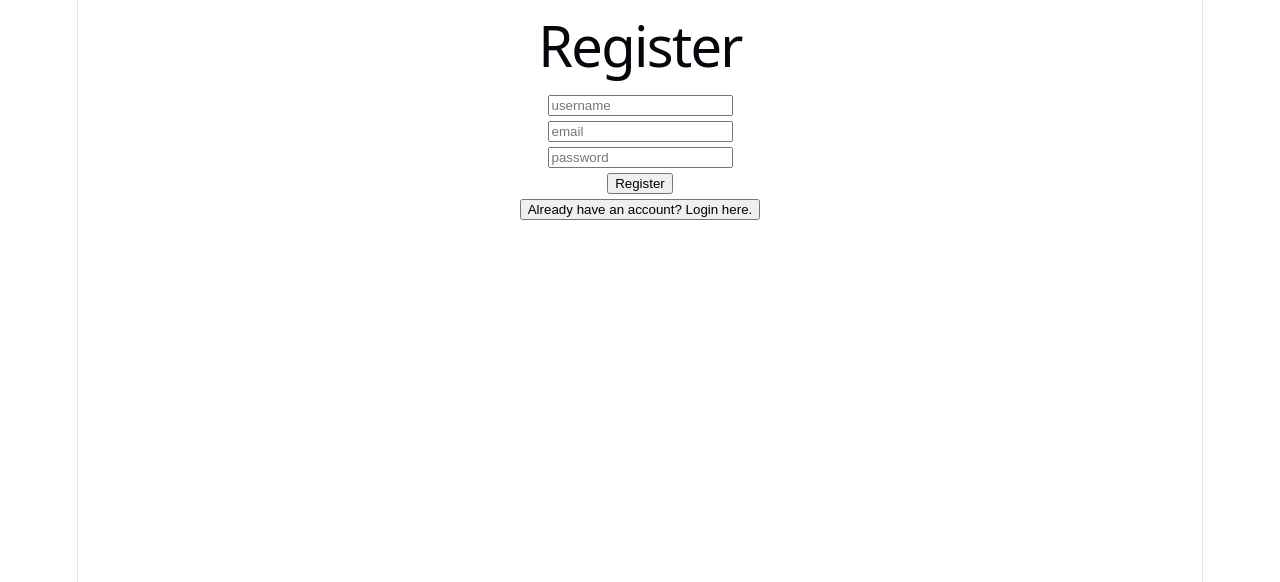
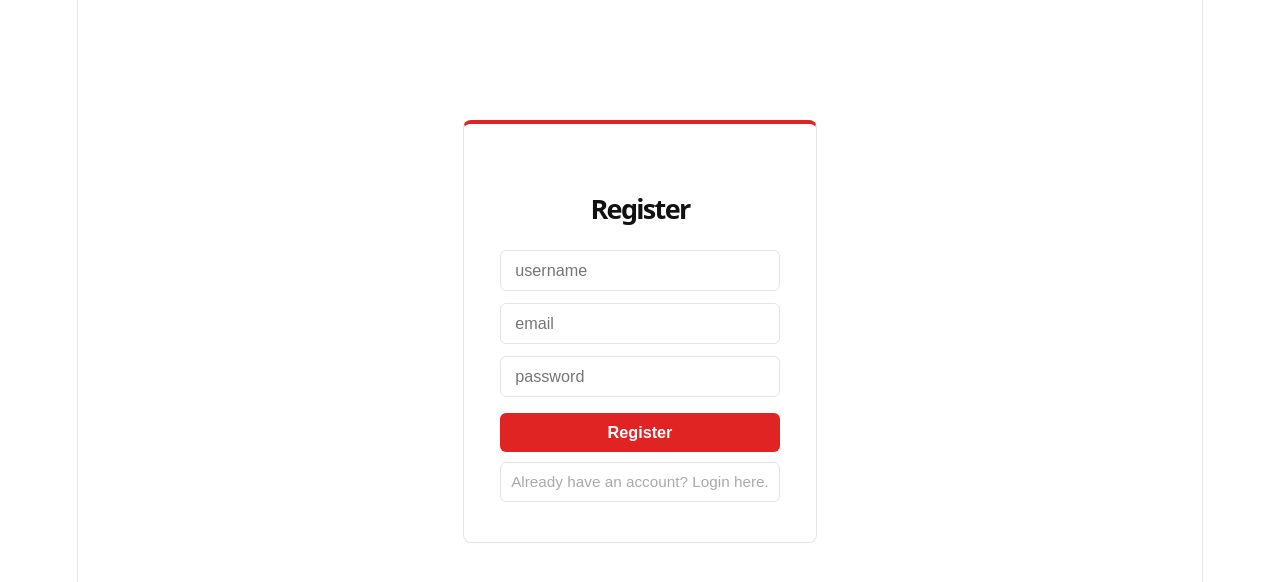
Before and after one commit to Christianvdev/JobTracker, a React app in the folder frontend/: page /register in a window 1280 px wide. Shown: the top 582 px of the page. Built offline with nearby package versions, Linux system fonts and the light colour scheme; the HTML template or start-up script is replaced by a standard one.

Commit message:
Added simple CSS

```diff
--- a/frontend/src/pages/Dashboard.jsx
+++ b/frontend/src/pages/Dashboard.jsx
@@ -1,6 +1,9 @@
+import '../styles/Dashboard.css'
+
 import { useEffect, useState } from 'react'
 import api from '../../api/axios'
 import { useNavigate, useParams } from 'react-router-dom'
+
 
 
 const DashboardPage = () => {
@@ -51,8 +54,6 @@ const DashboardPage = () => {
         }
 
 
-
-
         const statusLabels = {
             1: "Applied",
             2: "Interviewing",
@@ -64,10 +65,11 @@ const DashboardPage = () => {
 
 
      return(
-            <div>
+            <div className="dashboard">
             <h1>applications</h1>
             {applications.map(app => (
-                    <div key={app.id}>
+                <div className="job-card" key={app.id}>
+
                     <h3>Company Name:</h3>
                     <p>{app.company_name}</p>
 
@@ -76,18 +78,24 @@ const DashboardPage = () => {
 
                     <h3>Date applied</h3>
                     <p>{app.date_applied}</p>
+
                     <button onClick={() => setExpandedId(expandedId === app.id ? null : app.id)}>
                         {expandedId === app.id ? "Hide Notes" : "Show Notes"}
                     </button>
+
                     {expandedId === app.id && <p>{app.notes}</p>}
                     <br/>
+
                     <h1>status:</h1>
                     <p>{statusLabels[app.status]}</p>
                     <br/>
+
+                    <div className="card-actions">
                         <button onClick={() => RemoveJob(app.id)}>remove</button>
                         <button onClick={() => navigate(`/edit-job/${app.id}`)}>edit</button>
                     </div>
 
+                </div>
             ))}
 
             <br/>
--- a/frontend/src/pages/Login.jsx
+++ b/frontend/src/pages/Login.jsx
@@ -1,3 +1,5 @@
+import '../styles/Login.css'
+
 import { useEffect, useState } from "react"
 import api from '../../api/axios'
 import {Navigate, useNavigate} from 'react-router-dom'
@@ -24,7 +26,6 @@ const LoginPage = () => {
             })
             localStorage.setItem('access_token', response.data.access)
             localStorage.setItem('refresh_token', response.data.refresh)
-            alert("Logged in!")
             navigate('/dashboard')
         }
         catch(err){
@@ -39,7 +40,7 @@ const LoginPage = () => {
     }
 
     return(
-        <div>
+        <div className="login">
             <h1>Login</h1>
             <input
                 placeholder="username"
--- a/frontend/src/pages/register.jsx
+++ b/frontend/src/pages/register.jsx
@@ -1,3 +1,5 @@
+import '../styles/Register.css'
+
 import { useState } from "react"
 import api from '../../api/axios'
 import {useNavigate} from 'react-router-dom'
@@ -32,7 +34,7 @@ const RegisterPage = () => {
 
 
     return(
-        <div>
+        <div className='register'>
             <h1>Register</h1>
             <input
                 placeholder="username"
--- /dev/null
+++ b/frontend/src/styles/Dashboard.css
@@ -0,0 +1,150 @@
+@import url('https://fonts.googleapis.com/css2?family=Inter:wght@400;500;600;700&display=swap');
+
+* {
+  box-sizing: border-box;
+  margin: 0;
+  padding: 0;
+}
+
+body {
+  background-color: #ffffff;
+  color: #111111;
+  font-family: 'Inter', sans-serif;
+}
+
+.dashboard {
+  max-width: 720px;
+  margin: 0 auto;
+  padding: 48px 24px;
+}
+
+.dashboard > h1 {
+  font-size: 1.8rem;
+  font-weight: 700;
+  color: #111111;
+  margin-bottom: 32px;
+  text-transform: capitalize;
+}
+
+/* ── Job card ── */
+.job-card {
+  border: 1px solid #e5e5e5;
+  border-left: 4px solid #e02424;
+  border-radius: 8px;
+  padding: 20px 24px;
+  margin-bottom: 14px;
+}
+
+.job-card h3 {
+  font-size: 0.7rem;
+  font-weight: 600;
+  text-transform: uppercase;
+  letter-spacing: 0.08em;
+  color: #aaaaaa;
+  margin-top: 14px;
+  margin-bottom: 3px;
+}
+
+.job-card h3:first-child {
+  margin-top: 0;
+}
+
+.job-card p {
+  font-size: 0.92rem;
+  color: #222222;
+}
+
+.job-card h1 {
+  font-size: 0.7rem;
+  font-weight: 600;
+  text-transform: uppercase;
+  letter-spacing: 0.08em;
+  color: #aaaaaa;
+  margin-top: 14px;
+  margin-bottom: 3px;
+}
+
+/* ── Notes toggle ── */
+.job-card > button {
+  margin-top: 12px;
+  background: transparent;
+  border: none;
+  color: #e02424;
+  font-size: 0.82rem;
+  font-weight: 500;
+  cursor: pointer;
+  padding: 0;
+  display: block;
+  text-decoration: underline;
+  text-underline-offset: 3px;
+}
+
+.job-card > button:hover {
+  color: #b81c1c;
+}
+
+/* ── Card actions ── */
+.card-actions {
+  display: flex;
+  gap: 8px;
+  margin-top: 16px;
+}
+
+.card-actions button {
+  padding: 6px 16px;
+  border-radius: 6px;
+  font-size: 0.8rem;
+  font-weight: 500;
+  cursor: pointer;
+  transition: all 0.15s ease;
+  border: 1px solid #e5e5e5;
+  background: transparent;
+  color: #555555;
+}
+
+.card-actions button:first-child {
+  border-color: #e02424;
+  color: #e02424;
+}
+
+.card-actions button:first-child:hover {
+  background: #e02424;
+  color: #ffffff;
+}
+
+.card-actions button:last-child:hover {
+  background: #f5f5f5;
+}
+
+/* ── Bottom buttons ── */
+.dashboard > button {
+  margin-top: 10px;
+  margin-right: 10px;
+  padding: 10px 22px;
+  border-radius: 6px;
+  font-size: 0.85rem;
+  font-weight: 600;
+  cursor: pointer;
+  transition: all 0.15s ease;
+}
+
+.dashboard > button:nth-of-type(1) {
+  background: #e02424;
+  color: #ffffff;
+  border: none;
+}
+
+.dashboard > button:nth-of-type(1):hover {
+  background: #b81c1c;
+}
+
+.dashboard > button:nth-of-type(2) {
+  background: transparent;
+  border: 1px solid #e5e5e5;
+  color: #aaaaaa;
+}
+
+.dashboard > button:nth-of-type(2):hover {
+  border-color: #aaaaaa;
+  color: #555555;
+}
--- /dev/null
+++ b/frontend/src/styles/Login.css
@@ -0,0 +1,82 @@
+@import url('https://fonts.googleapis.com/css2?family=Inter:wght@400;500;600;700&display=swap');
+
+* {
+  box-sizing: border-box;
+  margin: 0;
+  padding: 0;
+}
+
+body {
+  background-color: #ffffff;
+  color: #111111;
+  font-family: 'Inter', sans-serif;
+}
+
+.login {
+  max-width: 400px;
+  margin: 120px auto;
+  padding: 40px 36px;
+  border: 1px solid #e5e5e5;
+  border-top: 4px solid #e02424;
+  border-radius: 8px;
+}
+
+.login h1 {
+  font-size: 1.5rem;
+  font-weight: 700;
+  color: #111111;
+  margin-bottom: 28px;
+}
+
+.login input {
+  width: 100%;
+  padding: 10px 14px;
+  margin-bottom: 12px;
+  border: 1px solid #e5e5e5;
+  border-radius: 6px;
+  font-size: 0.9rem;
+  color: #111111;
+  outline: none;
+  transition: border-color 0.15s ease;
+}
+
+.login input:focus {
+  border-color: #e02424;
+}
+
+.login > button:nth-of-type(1) {
+  width: 100%;
+  padding: 10px;
+  margin-top: 8px;
+  background: #e02424;
+  color: #ffffff;
+  border: none;
+  border-radius: 6px;
+  font-size: 0.9rem;
+  font-weight: 600;
+  cursor: pointer;
+  transition: background 0.15s ease;
+}
+
+.login > button:nth-of-type(1):hover {
+  background: #b81c1c;
+}
+
+.login > button:nth-of-type(2) {
+  width: 100%;
+  padding: 10px;
+  margin-top: 10px;
+  background: transparent;
+  color: #aaaaaa;
+  border: 1px solid #e5e5e5;
+  border-radius: 6px;
+  font-size: 0.85rem;
+  font-weight: 500;
+  cursor: pointer;
+  transition: all 0.15s ease;
+}
+
+.login > button:nth-of-type(2):hover {
+  border-color: #aaaaaa;
+  color: #555555;
+}
--- /dev/null
+++ b/frontend/src/styles/Register.css
@@ -0,0 +1,88 @@
+@import url('https://fonts.googleapis.com/css2?family=Inter:wght@400;500;600;700&display=swap');
+
+* {
+  box-sizing: border-box;
+  margin: 0;
+  padding: 0;
+}
+
+body {
+  background-color: #ffffff;
+  color: #111111;
+  font-family: 'Inter', sans-serif;
+}
+
+.register {
+  max-width: 400px;
+  margin: 120px auto;
+  padding: 40px 36px;
+  border: 1px solid #e5e5e5;
+  border-top: 4px solid #e02424;
+  border-radius: 8px;
+}
+
+.register h1 {
+  font-size: 1.5rem;
+  font-weight: 700;
+  color: #111111;
+  margin-bottom: 28px;
+}
+
+.register input {
+  width: 100%;
+  padding: 10px 14px;
+  margin-bottom: 12px;
+  border: 1px solid #e5e5e5;
+  border-radius: 6px;
+  font-size: 0.9rem;
+  color: #111111;
+  outline: none;
+  transition: border-color 0.15s ease;
+}
+
+.register input:focus {
+  border-color: #e02424;
+}
+
+.register p {
+  font-size: 0.82rem;
+  color: #e02424;
+  margin-bottom: 10px;
+}
+
+.register > button:nth-of-type(1) {
+  width: 100%;
+  padding: 10px;
+  margin-top: 4px;
+  background: #e02424;
+  color: #ffffff;
+  border: none;
+  border-radius: 6px;
+  font-size: 0.9rem;
+  font-weight: 600;
+  cursor: pointer;
+  transition: background 0.15s ease;
+}
+
+.register > button:nth-of-type(1):hover {
+  background: #b81c1c;
+}
+
+.register > button:nth-of-type(2) {
+  width: 100%;
+  padding: 10px;
+  margin-top: 10px;
+  background: transparent;
+  color: #aaaaaa;
+  border: 1px solid #e5e5e5;
+  border-radius: 6px;
+  font-size: 0.85rem;
+  font-weight: 500;
+  cursor: pointer;
+  transition: all 0.15s ease;
+}
+
+.register > button:nth-of-type(2):hover {
+  border-color: #aaaaaa;
+  color: #555555;
+}
```
Also changed, not shown: 1 other file (tests, documents, lock files or other folders). Lines whose indentation alone changed are shown as unchanged.
